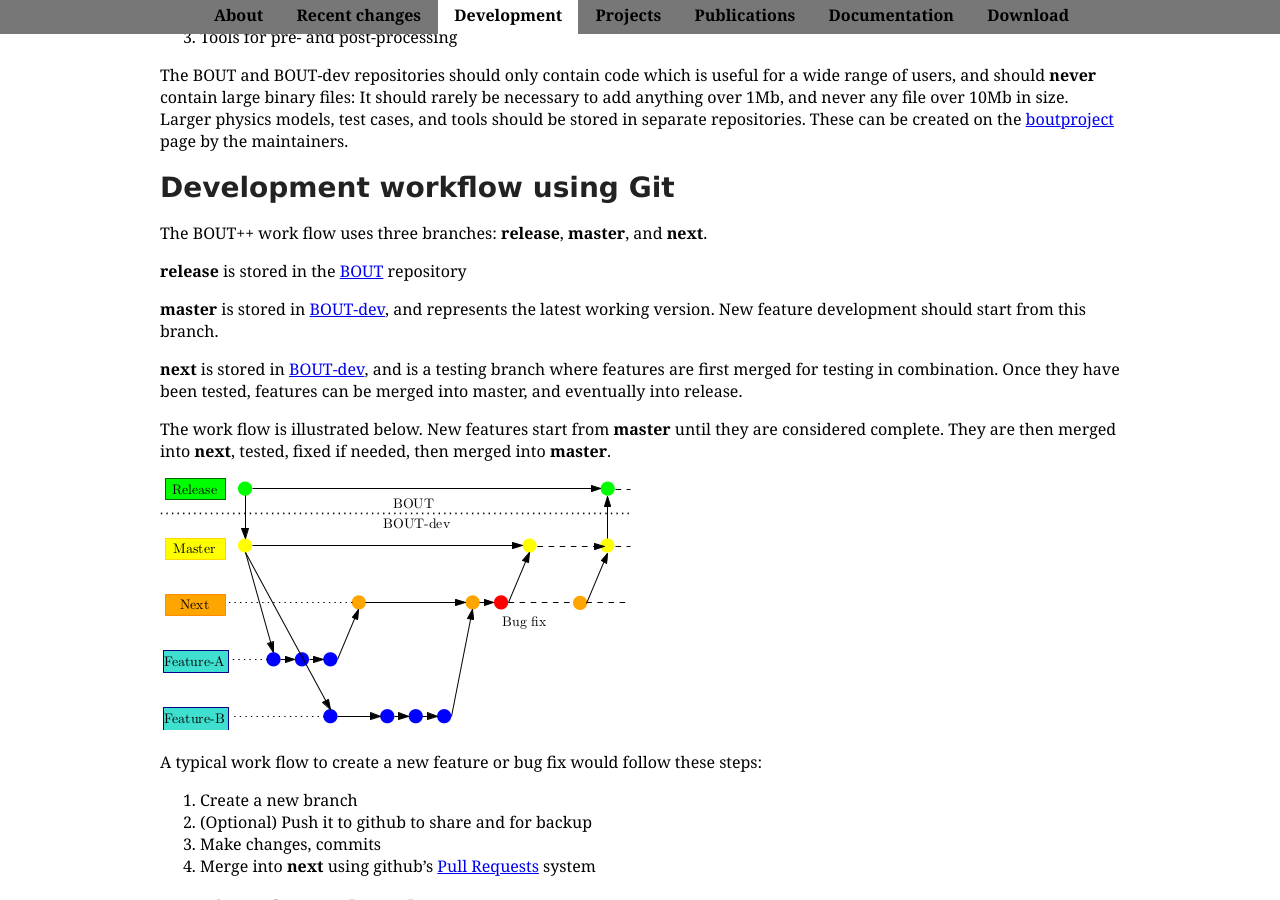
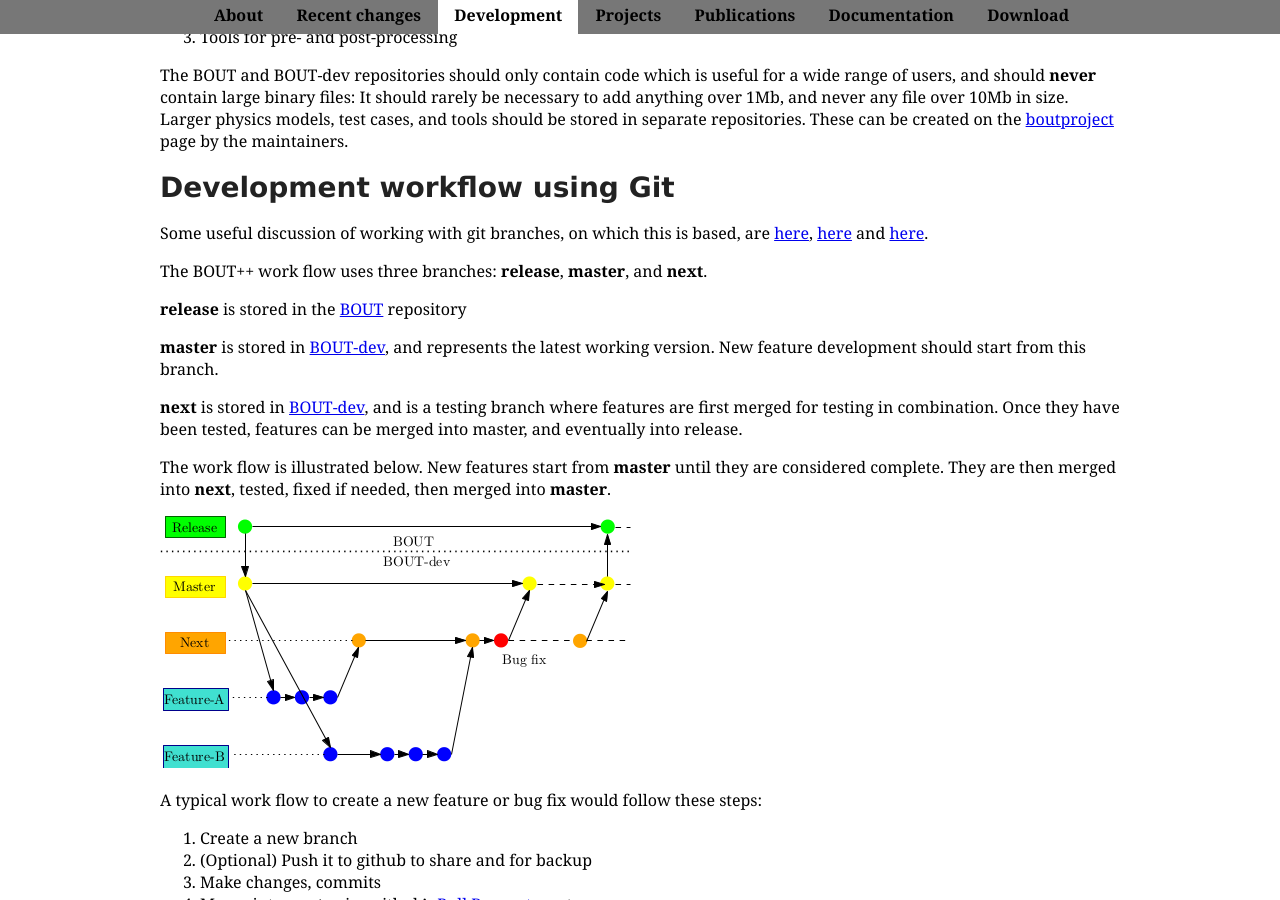
Before and after one commit to boutproject/boutproject.github.io, a Jekyll site: the page built from devel.markdown, in a window 1280 px wide and 900 px high, scrolled down 497 px. Built offline with Jekyll 4.4.1, drawn with Linux system fonts in a browser that asks for light colours; Markdown is read by kramdown in place of the engine named in the settings.

Commit message:
Adding some links to devel

```diff
--- a/devel.markdown
+++ b/devel.markdown
@@ -31,6 +31,10 @@ and tools should be stored in separate repositories. These can be created on the
 page by the maintainers.
 
 # Development workflow using Git
+
+Some useful discussion of working with git branches, on which this is based, are
+[here](http://www.mail-archive.com/fenics@lists.launchpad.net/msg01396.html),
+[here](http://nvie.com/posts/a-successful-git-branching-model/) and [here](https://www.atlassian.com/git/workflows#!workflow-gitflow).
 
 The BOUT++ work flow uses three branches: **release**, **master**, and **next**.
 
```
